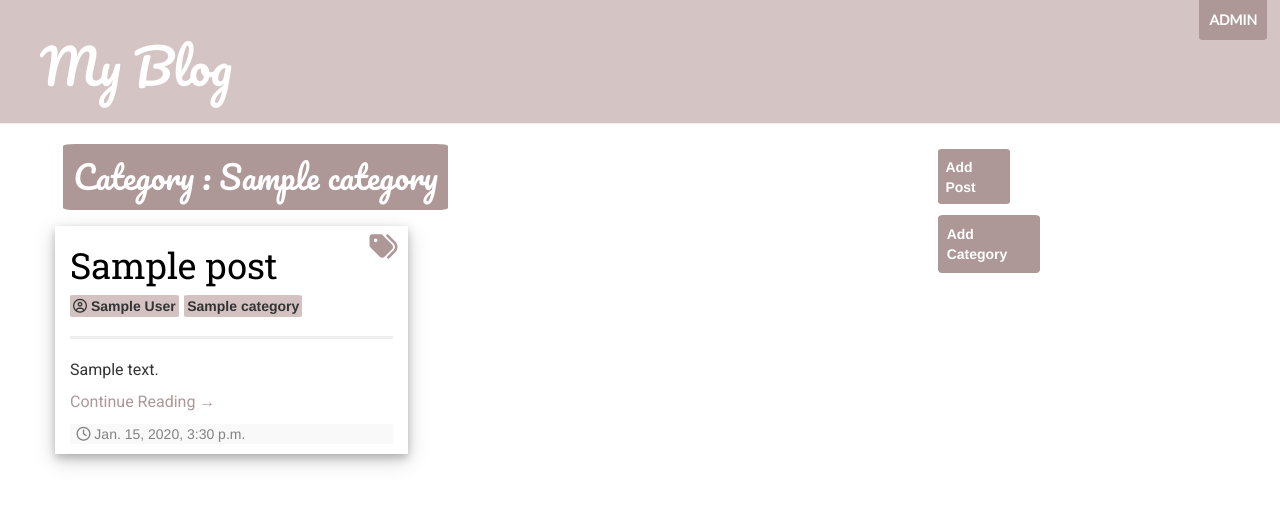
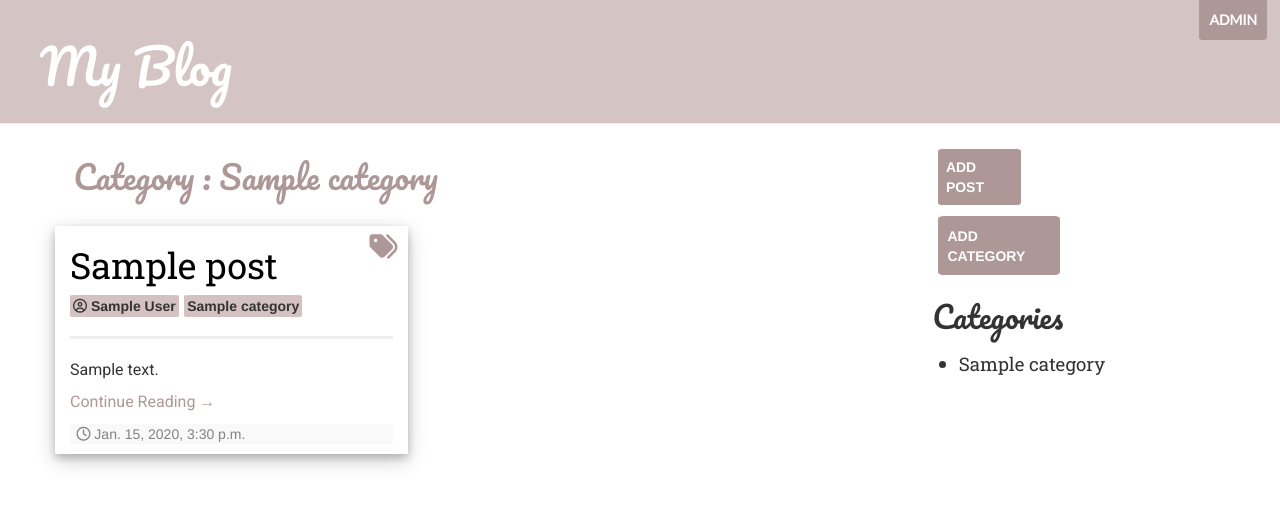
Before and after one commit to MailfTrue/django-journal, a Django app: a page that uses blog/templates/blog/listbase.html in a window 1280 px wide. Shown: the top 506 px of the page. Run offline with Django 3.2, Linux system fonts and the light colour scheme; tables that the repository leaves empty hold one stand-in row (values such as "Sample post"); parts of the project's set-up code (start-up, migrations or seed data) failed here and were passed over; some libraries are stand-ins or nearby versions; some web fonts are replaced.

Commit message:
Sidebar in listview shows category, Changes to admin page

```diff
--- a/blog/static/css/blog.css
+++ b/blog/static/css/blog.css
@@ -71,6 +71,7 @@ h1, h2, h3, h4, .cat-heading {
 .post h1 a:hover{
       text-decoration: underline;
 }
+
 .author, .category, .category:visited, #admintag, .add{
   background-color: #D4C2C2;
   font-weight: bold;
@@ -78,6 +79,14 @@ h1, h2, h3, h4, .cat-heading {
   padding: 3px;
 }
 
+.add, .add a, .add a:link, .add a:hover, .add a:visited{
+  display: inline-block;
+  margin: 2%;
+  color: #ffffff;
+  background-color: #AE9797;
+  padding: 2%;
+  text-transform: capitalize;
+}
 .category:hover{
   color: #FFFDFD;
 }
@@ -129,8 +138,9 @@ ul{
   margin-left: 1%;
   margin-bottom: 2%;
   font-weight: normal;
-  background-color: #AE9797;
-  color: #ffffff;
+
+
+  color:#AE9797;
 /*  color:#ffffff;*/
 
 
@@ -179,15 +189,10 @@ hr{
 }
 .texts .more:hover{
   color: #D4C2C2;
+  display: table;
 }
 
-.add, .add a, .add a:link, .add a:hover, .add a:visited{
-  display: inline-block;
-  margin: 2%;
-  color: #ffffff;
-  background-color: #AE9797;
-  padding: 2%;
-}
+
 
 .star{
   display: inline-block;
@@ -196,3 +201,11 @@ hr{
   top: 3%;
   color: #AE9797;
 }
+
+.cats, .cats a{
+  font-family: 'Roboto Slab', sans-serif;
+
+}
+.cats a:hover{
+  color: #AE9797;
+}
--- a/blog/templates/blog/category_posts.html
+++ b/blog/templates/blog/category_posts.html
@@ -1,6 +1,6 @@
 {% extends 'blog/listbase.html' %}
 
 {%block add%}
-<div class = "cat-heading"> Category : {{cat}}</div><br/>
+<div class = "cat-heading"> Category : {{category}}</div><br/>
 
 {%endblock%}
--- a/blog/templates/blog/listbase.html
+++ b/blog/templates/blog/listbase.html
@@ -23,7 +23,7 @@
                 {%endfor %}
               </p>
               <hr>
-        <p class = "texts">{{ post.text|parseme:"100"|wordwrap:"40"|linebreaksbr }}</p>
+        <p class = "maintext texts">{{ post.text|parseme:"100"|wordwrap:"40"|linebreaksbr }}</p>
         <p class = "texts"> <a class="more" href="{% url 'post_detail' pk=post.pk %}">Continue Reading →</a></p>
         <p class="date">{% if post.published_date %}
            <span class="list-date">
@@ -41,7 +41,15 @@
 
 {% block more %}
 <div class="col-xs-3">
-  <div class="add"><a href="/admin/blog/post/add/"> Add Post</a></div><br>
-  <div class="add"><a href="/admin/blog/category/add/"> Add Category</a></div><br>
+  <span class="add"><a href="/admin/blog/post/add/"> ADD POST</a></span><br>
+    <span class="add"><a href="/admin/blog/category/add/"> ADD CATEGORY</a></span>
+  <div>
+    <h2> Categories</h2>
+    <ul class = "cats">
+    {% for category in cat %}
+      <li><a href="{%url 'category_posts' category|replacespace %}">{{category.name}} </a></li>
+    {% endfor %}
+  </ul>
+</div>
 </div
 {% endblock %}
--- a/blog/views.py
+++ b/blog/views.py
@@ -1,11 +1,13 @@
-from .models import Post
+from .models import Post,Category
 from django.utils import timezone
 from django.shortcuts import render, get_object_or_404
 
 # Create your views here.
 def post_list(request):
     posts = Post.objects.filter(published_date__lte = timezone.now()).order_by('-sticky','-published_date')
-    return render(request, 'blog/post_list.html', {'posts':posts})
+    category = Category.objects.all()
+    return render(request, 'blog/post_list.html', {'posts':posts,
+                                                    'cat':category})
 
 def post_details(request,pk):
     post = get_object_or_404(Post,pk=pk)
@@ -14,5 +16,7 @@ def post_details(request,pk):
 def category_posts(request,category):
     category = category.replace("-"," ")
     post = Post.objects.filter(categories__name=category)
+    categories = Category.objects.all()
     return render(request, 'blog/category_posts.html', {'posts':post,
-                                                        'cat':category})
+                                                        'category':category,
+                                                        'cat':categories})
```
